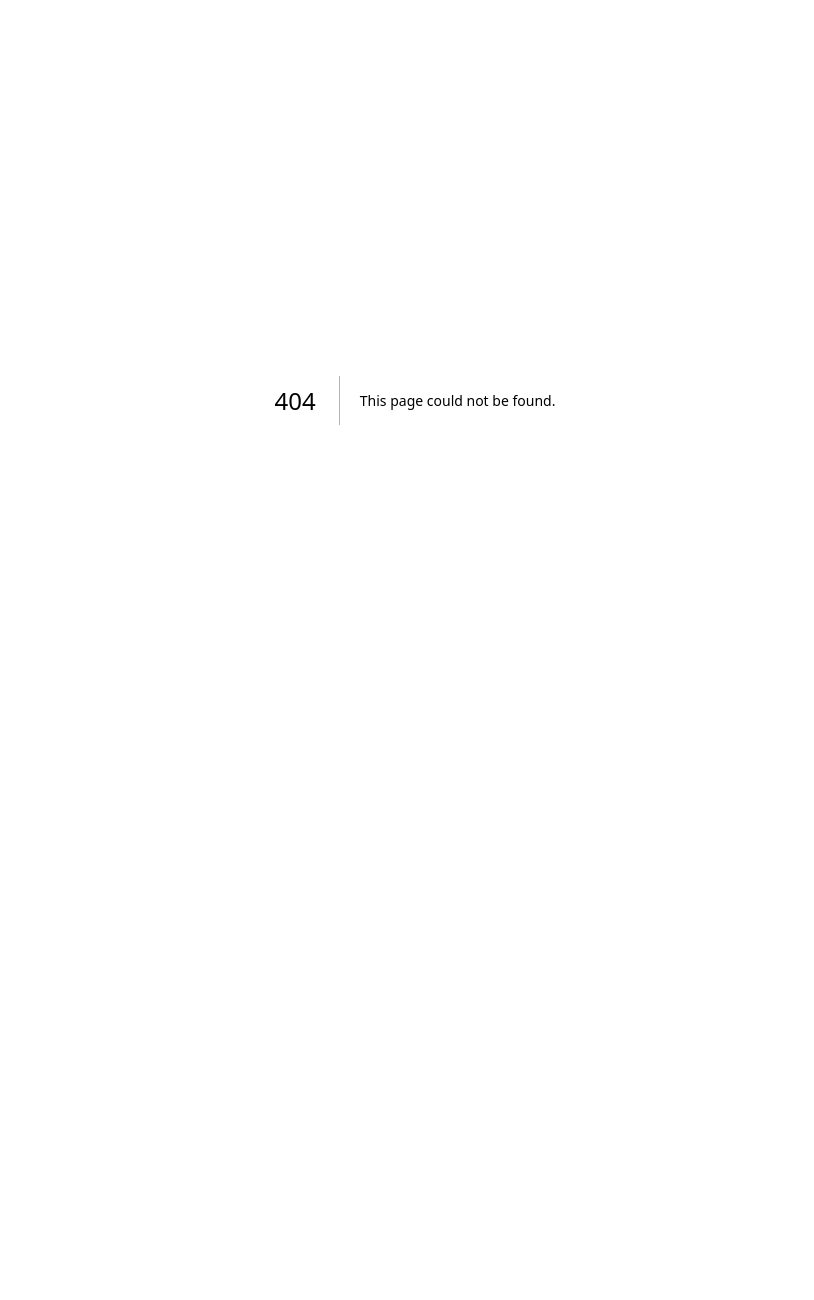
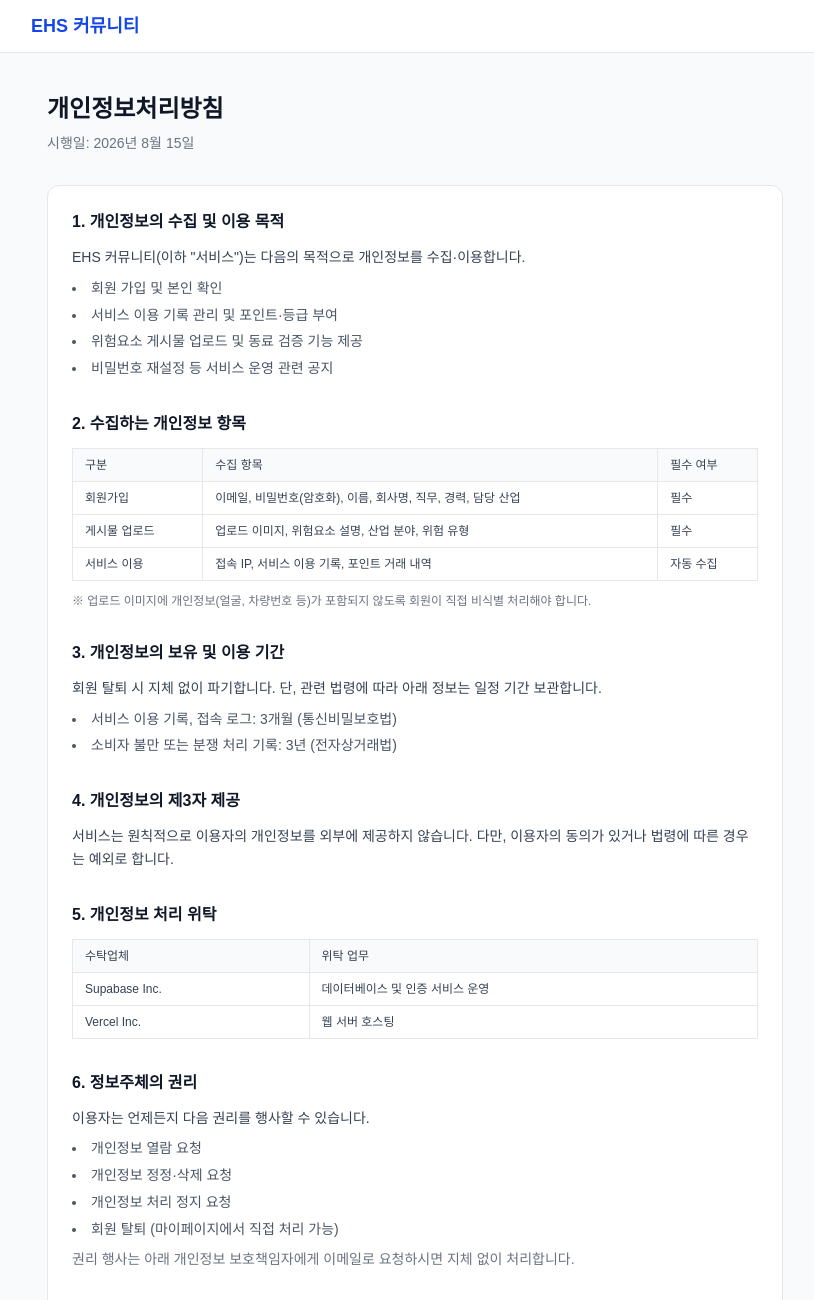
Before and after one commit to halllord2-arch/ehs-community, a Next.js app: page /privacy in a window 1280 px wide. Before the commit this address had no page. Shown: the top 1300 px of the page, without its empty margins (225-1039 px from the left). Before the commit the page ends 800 px from the top, so only its background shows below. Built offline with nearby package versions, Linux system fonts and the light colour scheme.

Commit message:
feat: privacy policy page, footer link, signup consent notice

```diff
--- a/src/app/(auth)/signup/page.tsx
+++ b/src/app/(auth)/signup/page.tsx
@@ -256,6 +256,11 @@ export default function SignupPage() {
           이미 계정이 있으신가요?{' '}
           <Link href="/login" className="text-blue-600 hover:underline">로그인</Link>
         </p>
+        <p className="mt-3 text-xs text-center text-gray-400">
+          가입하면{' '}
+          <Link href="/privacy" className="underline hover:text-gray-600">개인정보처리방침</Link>
+          에 동의한 것으로 간주됩니다.
+        </p>
       </div>
     </div>
   )
--- a/src/app/page.tsx
+++ b/src/app/page.tsx
@@ -108,6 +108,14 @@ export default async function HomePage() {
           </Link>
         </div>
       )}
+
+      {/* 푸터 */}
+      <footer className="border-t border-gray-200 mt-12 py-6 px-4 text-center text-xs text-gray-400">
+        <p>© 2026 EHS 커뮤니티. All rights reserved.</p>
+        <p className="mt-1">
+          <Link href="/privacy" className="hover:text-gray-600 underline">개인정보처리방침</Link>
+        </p>
+      </footer>
     </div>
   )
 }
--- /dev/null
+++ b/src/app/privacy/page.tsx
@@ -0,0 +1,150 @@
+import Link from 'next/link'
+
+export const metadata = {
+  title: '개인정보처리방침 | EHS 커뮤니티',
+}
+
+export default function PrivacyPage() {
+  return (
+    <div className="min-h-screen bg-gray-50">
+      <nav className="bg-white border-b border-gray-200 px-4 py-3">
+        <div className="max-w-3xl mx-auto">
+          <Link href="/" className="text-lg font-bold text-blue-700">EHS 커뮤니티</Link>
+        </div>
+      </nav>
+
+      <div className="max-w-3xl mx-auto px-4 py-10">
+        <h1 className="text-2xl font-bold text-gray-900 mb-2">개인정보처리방침</h1>
+        <p className="text-sm text-gray-500 mb-8">시행일: 2026년 8월 15일</p>
+
+        <div className="bg-white rounded-xl border border-gray-200 p-6 space-y-8 text-sm text-gray-700 leading-relaxed">
+
+          <section>
+            <h2 className="text-base font-semibold text-gray-900 mb-3">1. 개인정보의 수집 및 이용 목적</h2>
+            <p>EHS 커뮤니티(이하 "서비스")는 다음의 목적으로 개인정보를 수집·이용합니다.</p>
+            <ul className="mt-2 space-y-1 list-disc list-inside text-gray-600">
+              <li>회원 가입 및 본인 확인</li>
+              <li>서비스 이용 기록 관리 및 포인트·등급 부여</li>
+              <li>위험요소 게시물 업로드 및 동료 검증 기능 제공</li>
+              <li>비밀번호 재설정 등 서비스 운영 관련 공지</li>
+            </ul>
+          </section>
+
+          <section>
+            <h2 className="text-base font-semibold text-gray-900 mb-3">2. 수집하는 개인정보 항목</h2>
+            <div className="overflow-x-auto">
+              <table className="w-full text-xs border-collapse">
+                <thead>
+                  <tr className="bg-gray-50">
+                    <th className="border border-gray-200 px-3 py-2 text-left font-medium">구분</th>
+                    <th className="border border-gray-200 px-3 py-2 text-left font-medium">수집 항목</th>
+                    <th className="border border-gray-200 px-3 py-2 text-left font-medium">필수 여부</th>
+                  </tr>
+                </thead>
+                <tbody>
+                  <tr>
+                    <td className="border border-gray-200 px-3 py-2">회원가입</td>
+                    <td className="border border-gray-200 px-3 py-2">이메일, 비밀번호(암호화), 이름, 회사명, 직무, 경력, 담당 산업</td>
+                    <td className="border border-gray-200 px-3 py-2">필수</td>
+                  </tr>
+                  <tr>
+                    <td className="border border-gray-200 px-3 py-2">게시물 업로드</td>
+                    <td className="border border-gray-200 px-3 py-2">업로드 이미지, 위험요소 설명, 산업 분야, 위험 유형</td>
+                    <td className="border border-gray-200 px-3 py-2">필수</td>
+                  </tr>
+                  <tr>
+                    <td className="border border-gray-200 px-3 py-2">서비스 이용</td>
+                    <td className="border border-gray-200 px-3 py-2">접속 IP, 서비스 이용 기록, 포인트 거래 내역</td>
+                    <td className="border border-gray-200 px-3 py-2">자동 수집</td>
+                  </tr>
+                </tbody>
+              </table>
+            </div>
+            <p className="mt-3 text-gray-500 text-xs">
+              ※ 업로드 이미지에 개인정보(얼굴, 차량번호 등)가 포함되지 않도록 회원이 직접 비식별 처리해야 합니다.
+            </p>
+          </section>
+
+          <section>
+            <h2 className="text-base font-semibold text-gray-900 mb-3">3. 개인정보의 보유 및 이용 기간</h2>
+            <p>회원 탈퇴 시 지체 없이 파기합니다. 단, 관련 법령에 따라 아래 정보는 일정 기간 보관합니다.</p>
+            <ul className="mt-2 space-y-1 list-disc list-inside text-gray-600">
+              <li>서비스 이용 기록, 접속 로그: 3개월 (통신비밀보호법)</li>
+              <li>소비자 불만 또는 분쟁 처리 기록: 3년 (전자상거래법)</li>
+            </ul>
+          </section>
+
+          <section>
+            <h2 className="text-base font-semibold text-gray-900 mb-3">4. 개인정보의 제3자 제공</h2>
+            <p>서비스는 원칙적으로 이용자의 개인정보를 외부에 제공하지 않습니다. 다만, 이용자의 동의가 있거나 법령에 따른 경우는 예외로 합니다.</p>
+          </section>
+
+          <section>
+            <h2 className="text-base font-semibold text-gray-900 mb-3">5. 개인정보 처리 위탁</h2>
+            <div className="overflow-x-auto">
+              <table className="w-full text-xs border-collapse">
+                <thead>
+                  <tr className="bg-gray-50">
+                    <th className="border border-gray-200 px-3 py-2 text-left font-medium">수탁업체</th>
+                    <th className="border border-gray-200 px-3 py-2 text-left font-medium">위탁 업무</th>
+                  </tr>
+                </thead>
+                <tbody>
+                  <tr>
+                    <td className="border border-gray-200 px-3 py-2">Supabase Inc.</td>
+                    <td className="border border-gray-200 px-3 py-2">데이터베이스 및 인증 서비스 운영</td>
+                  </tr>
+                  <tr>
+                    <td className="border border-gray-200 px-3 py-2">Vercel Inc.</td>
+                    <td className="border border-gray-200 px-3 py-2">웹 서버 호스팅</td>
+                  </tr>
+                </tbody>
+              </table>
+            </div>
+          </section>
+
+          <section>
+            <h2 className="text-base font-semibold text-gray-900 mb-3">6. 정보주체의 권리</h2>
+            <p>이용자는 언제든지 다음 권리를 행사할 수 있습니다.</p>
+            <ul className="mt-2 space-y-1 list-disc list-inside text-gray-600">
+              <li>개인정보 열람 요청</li>
+              <li>개인정보 정정·삭제 요청</li>
+              <li>개인정보 처리 정지 요청</li>
+              <li>회원 탈퇴 (마이페이지에서 직접 처리 가능)</li>
+            </ul>
+            <p className="mt-2 text-gray-500">권리 행사는 아래 개인정보 보호책임자에게 이메일로 요청하시면 지체 없이 처리합니다.</p>
+          </section>
+
+          <section>
+            <h2 className="text-base font-semibold text-gray-900 mb-3">7. 개인정보의 파기</h2>
+            <p>보유 기간이 경과하거나 목적이 달성된 개인정보는 지체 없이 파기합니다. 전자적 파일은 복구 불가능한 방법으로 영구 삭제하며, 출력물은 분쇄 또는 소각합니다.</p>
+          </section>
+
+          <section>
+            <h2 className="text-base font-semibold text-gray-900 mb-3">8. 쿠키(Cookie) 사용</h2>
+            <p>서비스는 로그인 세션 유지를 위해 쿠키를 사용합니다. 브라우저 설정에서 쿠키 저장을 거부할 수 있으나, 이 경우 로그인 등 일부 서비스 이용이 제한될 수 있습니다.</p>
+          </section>
+
+          <section>
+            <h2 className="text-base font-semibold text-gray-900 mb-3">9. 개인정보 보호책임자</h2>
+            <div className="bg-gray-50 rounded-lg p-4 text-gray-600">
+              <p><span className="font-medium">책임자:</span> EHS 커뮤니티 운영자</p>
+              <p className="mt-1"><span className="font-medium">이메일:</span> halllord2@gmail.com</p>
+              <p className="mt-1 text-xs text-gray-400">개인정보 관련 문의, 열람·정정·삭제 요청은 위 이메일로 연락해 주시면 신속히 처리합니다.</p>
+            </div>
+          </section>
+
+          <section>
+            <h2 className="text-base font-semibold text-gray-900 mb-3">10. 개인정보처리방침 변경</h2>
+            <p>본 방침은 법령·서비스 변경 시 개정될 수 있으며, 변경 시 서비스 내 공지를 통해 안내합니다. 현재 버전의 시행일은 페이지 상단에 명시되어 있습니다.</p>
+          </section>
+
+        </div>
+
+        <div className="mt-6 text-center">
+          <Link href="/" className="text-sm text-blue-600 hover:underline">← 홈으로 돌아가기</Link>
+        </div>
+      </div>
+    </div>
+  )
+}
```
